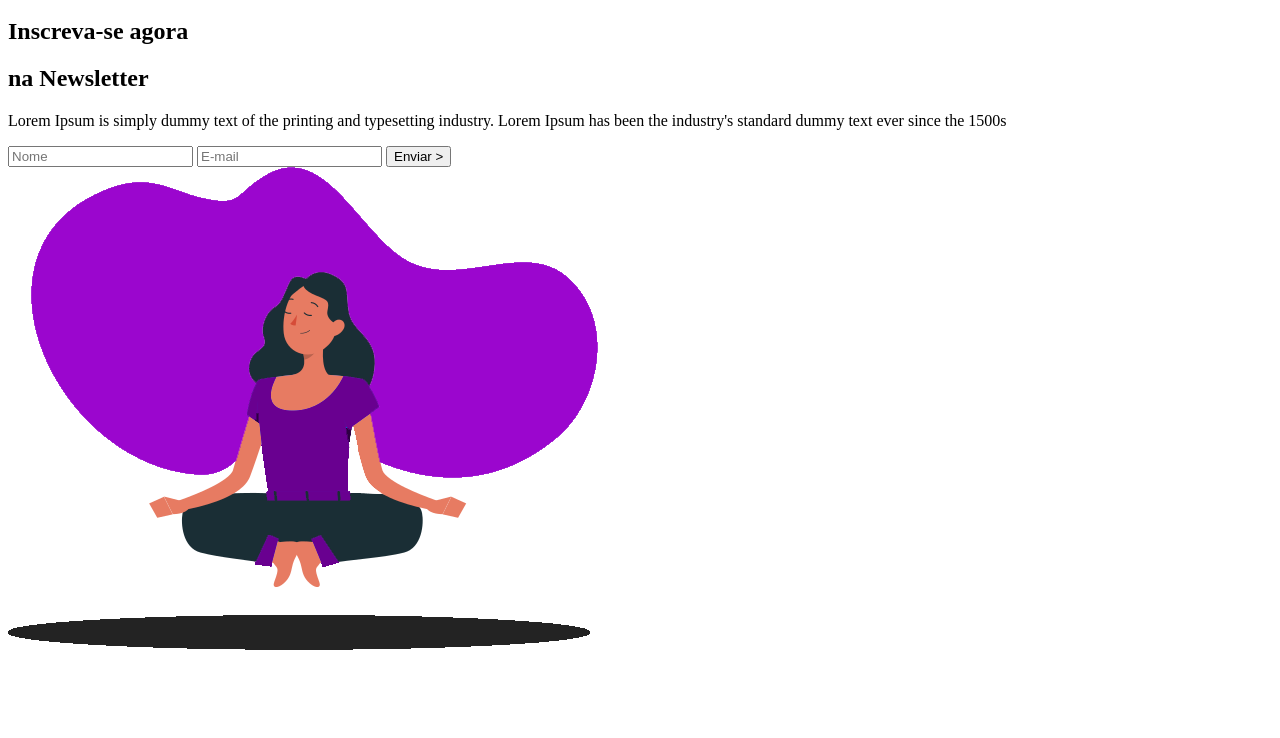
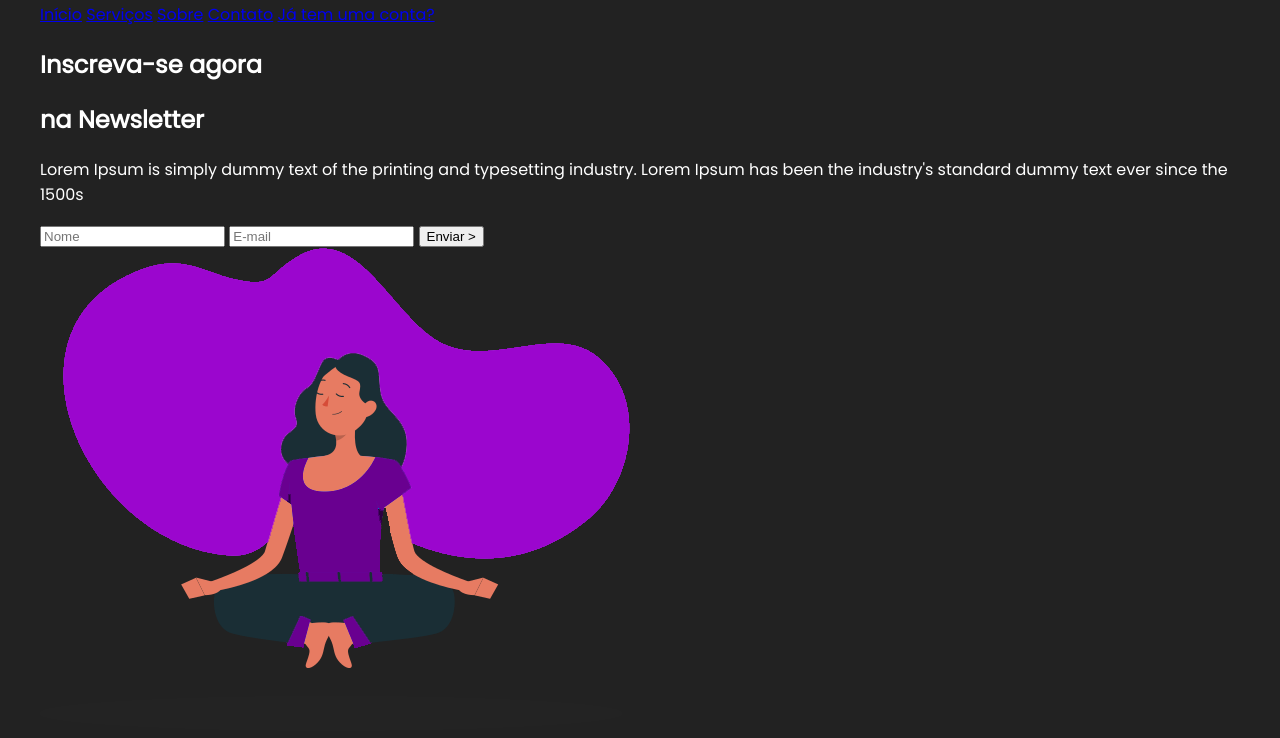
Before and after one commit to Juliana-Ferreira/landing-pages, a plain HTML site: page Marketing Criativo/index.html in a window 1280 px wide. Shown: the part 158-896 px from the top of the page. Before the commit the page ends 820 px from the top, so only its background shows below. Drawn offline with Linux system fonts and the light colour scheme.

Commit message:
CSS base and fonts added

```diff
--- a/Marketing Criativo/index.html
+++ b/Marketing Criativo/index.html
@@ -4,6 +4,8 @@
     <meta charset="UTF-8">
     <meta http-equiv="X-UA-Compatible" content="IE=edge">
     <meta name="viewport" content="width=device-width, initial-scale=1.0">
+    <link rel="stylesheet" href="styles/style.css">
+    <link rel="stylesheet" href="styles/fonts.css">
     <title>Marketing Criativo</title>
 </head>
 <body>
--- /dev/null
+++ b/Marketing Criativo/styles/fonts.css
@@ -0,0 +1,58 @@
+@font-face {
+    font-family: 'poppinsblack';
+    src: url('../components/fonts/poppins-black-webfont.woff2') format('woff2'),
+         url('../components/fonts/poppins-black-webfont.woff') format('woff');
+    font-weight: normal;
+    font-style: normal;
+
+  }
+
+
+
+
+  @font-face {
+    font-family: 'poppinsbold';
+    src: url('../components/fonts/poppins-bold-webfont.woff2') format('woff2'),
+         url('../components/fonts/poppins-bold-webfont.woff') format('woff');
+    font-weight: normal;
+    font-style: normal;
+
+  }
+
+
+  @font-face {
+    font-family: 'poppinslight';
+    src: url('../components/fonts/poppins-light-webfont.woff2') format('woff2'),
+         url('../components/fonts/poppins-light-webfont.woff') format('woff');
+    font-weight: normal;
+    font-style: normal;
+
+  }
+
+
+  @font-face {
+    font-family: 'poppinsmedium';
+    src: url('../components/fonts/poppins-medium-webfont.woff2') format('woff2'),
+         url('../components/fonts/poppins-medium-webfont.woff') format('woff');
+    font-weight: normal;
+    font-style: normal;
+
+  }
+
+  @font-face {
+    font-family: 'poppinsregular';
+    src: url('../components/fonts/poppins-regular-webfont.woff2') format('woff2'),
+         url('../components/fonts/poppins-regular-webfont.woff') format('woff');
+    font-weight: normal;
+    font-style: normal;
+
+  }
+
+  @font-face {
+    font-family: 'poppinssemibold';
+    src: url('../components/fonts/poppins-semibold-webfont.woff2') format('woff2'),
+         url('../components/fonts/poppins-semibold-webfont.woff') format('woff');
+    font-weight: normal;
+    font-style: normal;
+
+  }
--- a/Marketing Criativo/styles/style.css
+++ b/Marketing Criativo/styles/style.css
@@ -0,0 +1,7 @@
+body {
+    background-color: rgb(34, 34, 34);
+    color: white;
+    font-family: poppinsregular;
+    max-width: 1200px;
+    margin: 0 auto;
+}
```
